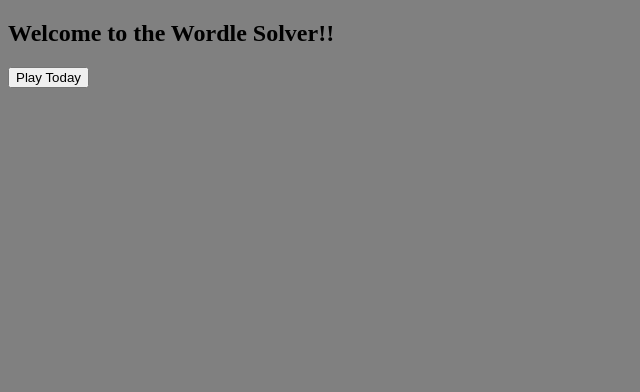
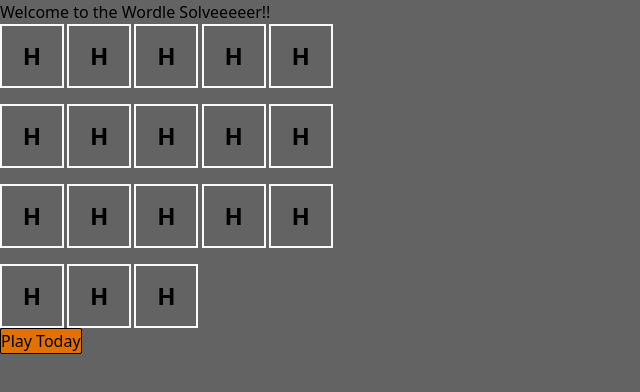
Before and after one commit to hnasser-dev/wordle-solver, a website: page web/static/index.html in a window 1280 px wide. Shown: the whole page, without its empty margins (0-640 px from the left). Drawn offline with nearby package versions, Linux system fonts and the light colour scheme; files that its build step writes are made by us from their sources; no server answers.

Commit message:
added tailwind, working on a proper frontend

```diff
--- /dev/null
+++ b/package.json
@@ -0,0 +1,6 @@
+{
+  "dependencies": {
+    "@tailwindcss/cli": "^4.1.18",
+    "tailwindcss": "^4.1.18"
+  }
+}
--- a/web/static/index.html
+++ b/web/static/index.html
@@ -8,8 +8,30 @@
     <script src="wasm_exec.js"></script>
 </head>
 <body>
-    <h2>Welcome to the Wordle Solver!!</h2>
-    <button id="play-today-btn">Play Today</button>
+    <h2>Welcome to the Wordle Solveeeeer!!</h2>
+    <div class="w-xs">
+        <div class="grid grid-cols-5 gap-4">
+            <div class="w-16 h-16 border-2 border-gray-50 flex items-center justify-center text-2xl font-bold uppercase">H</div>
+            <div class="w-16 h-16 border-2 border-gray-50 flex items-center justify-center text-2xl font-bold uppercase">H</div>
+            <div class="w-16 h-16 border-2 border-gray-50 flex items-center justify-center text-2xl font-bold uppercase">H</div>
+            <div class="w-16 h-16 border-2 border-gray-50 flex items-center justify-center text-2xl font-bold uppercase">H</div>
+            <div class="w-16 h-16 border-2 border-gray-50 flex items-center justify-center text-2xl font-bold uppercase">H</div>
+            <div class="w-16 h-16 border-2 border-gray-50 flex items-center justify-center text-2xl font-bold uppercase">H</div>
+            <div class="w-16 h-16 border-2 border-gray-50 flex items-center justify-center text-2xl font-bold uppercase">H</div>
+            <div class="w-16 h-16 border-2 border-gray-50 flex items-center justify-center text-2xl font-bold uppercase">H</div>
+            <div class="w-16 h-16 border-2 border-gray-50 flex items-center justify-center text-2xl font-bold uppercase">H</div>
+            <div class="w-16 h-16 border-2 border-gray-50 flex items-center justify-center text-2xl font-bold uppercase">H</div>
+            <div class="w-16 h-16 border-2 border-gray-50 flex items-center justify-center text-2xl font-bold uppercase">H</div>
+            <div class="w-16 h-16 border-2 border-gray-50 flex items-center justify-center text-2xl font-bold uppercase">H</div>
+            <div class="w-16 h-16 border-2 border-gray-50 flex items-center justify-center text-2xl font-bold uppercase">H</div>
+            <div class="w-16 h-16 border-2 border-gray-50 flex items-center justify-center text-2xl font-bold uppercase">H</div>
+            <div class="w-16 h-16 border-2 border-gray-50 flex items-center justify-center text-2xl font-bold uppercase">H</div>
+            <div class="w-16 h-16 border-2 border-gray-50 flex items-center justify-center text-2xl font-bold uppercase">H</div>
+            <div class="w-16 h-16 border-2 border-gray-50 flex items-center justify-center text-2xl font-bold uppercase">H</div>
+            <div class="w-16 h-16 border-2 border-gray-50 flex items-center justify-center text-2xl font-bold uppercase">H</div>
+        </div>
+    </div>
+    <button class="bg-amber-600 rounded-xs border" id="play-today-btn">Play Today</button>
     <script>
 
         const date = new Date;
--- /dev/null
+++ b/web/static/input.css
@@ -0,0 +1,5 @@
+@import "tailwindcss";
+
+body {
+    background-color: rgb(99, 99, 99);
+}
--- a/web/static/main.css
+++ /dev/null
@@ -1,3 +0,0 @@
-body {
-    background-color: grey;
-}
```
Also changed, not shown: 3 other files.
